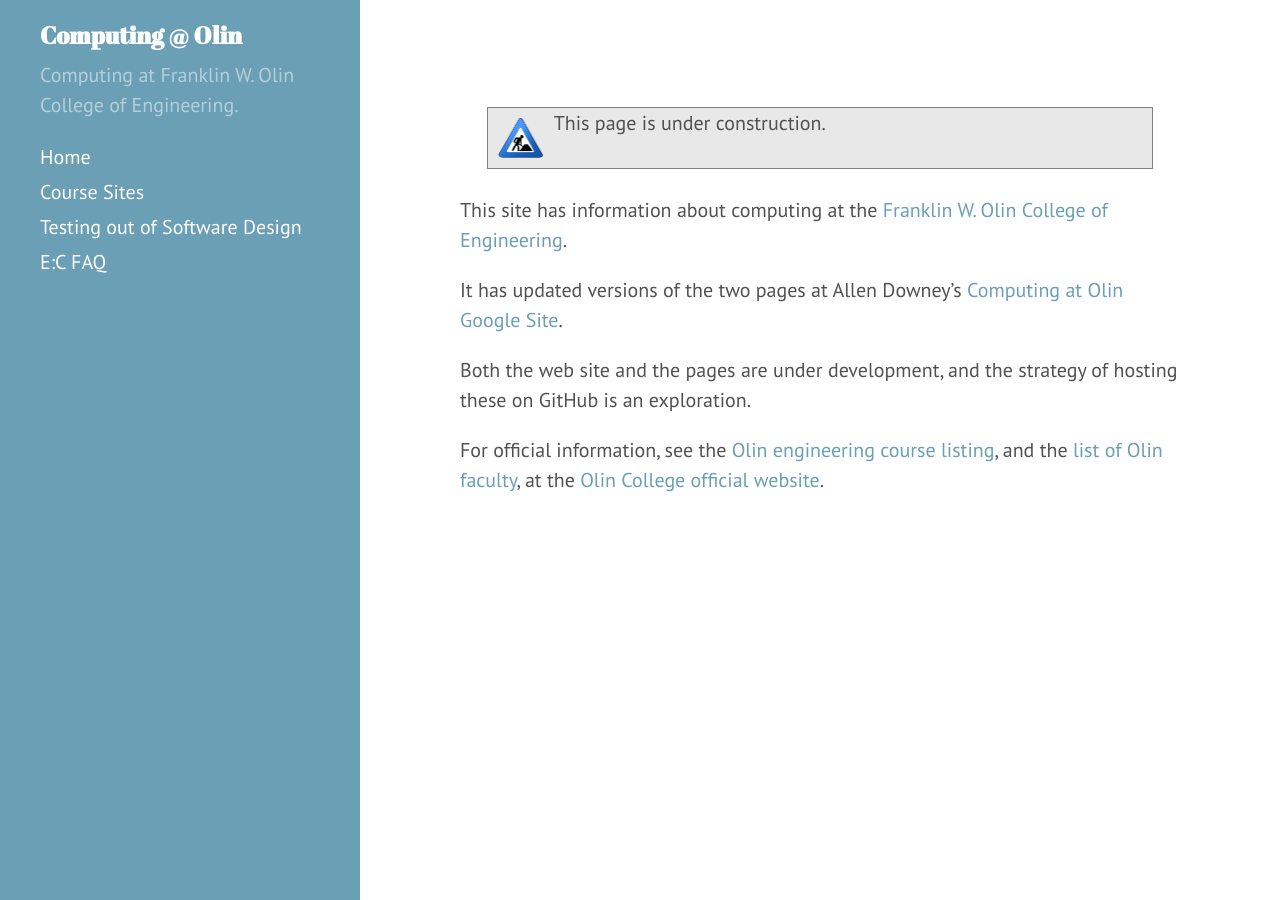
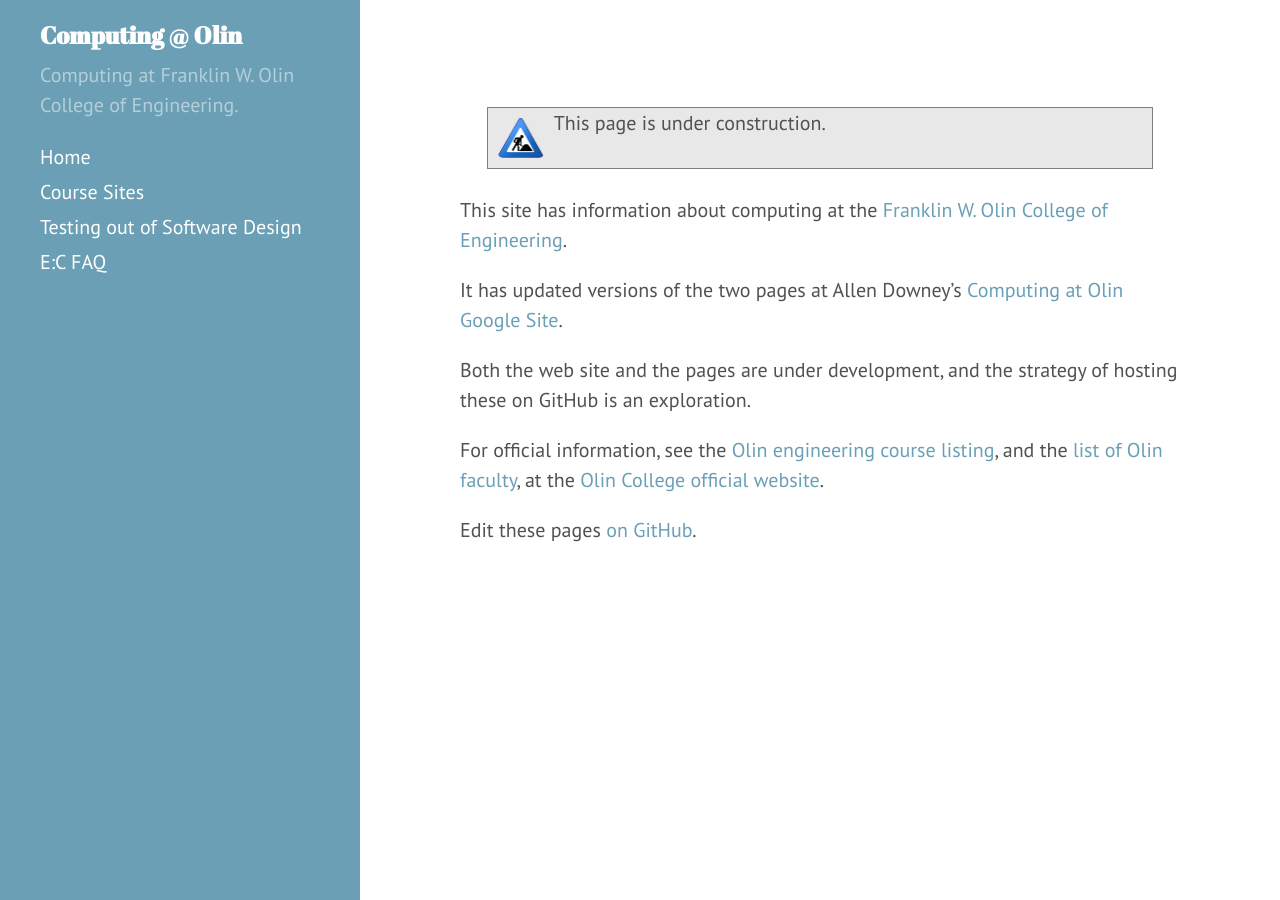
Before and after one commit to olin-computing/olin-computing.github.io, a Jekyll site: the page built from index.md, in a window 1280 px wide. Built offline with Jekyll 4.4.1, drawn with Linux system fonts in a browser that asks for light colours.

Commit message:
link web site → repo

```diff
--- a/index.md
+++ b/index.md
@@ -14,3 +14,5 @@ Both the web site and the pages are under development, and the strategy of hosti
 
 For official information, see the [Olin engineering course listing](http://www.olin.edu/course-listing/engineering/), and the
 [list of Olin faculty](http://www.olin.edu/faculty/), at the [Olin College official website](http://www.olin.edu).
+
+Edit these pages [on GitHub](https://github.com/olin-computing/olin-computing.github.io).
```
